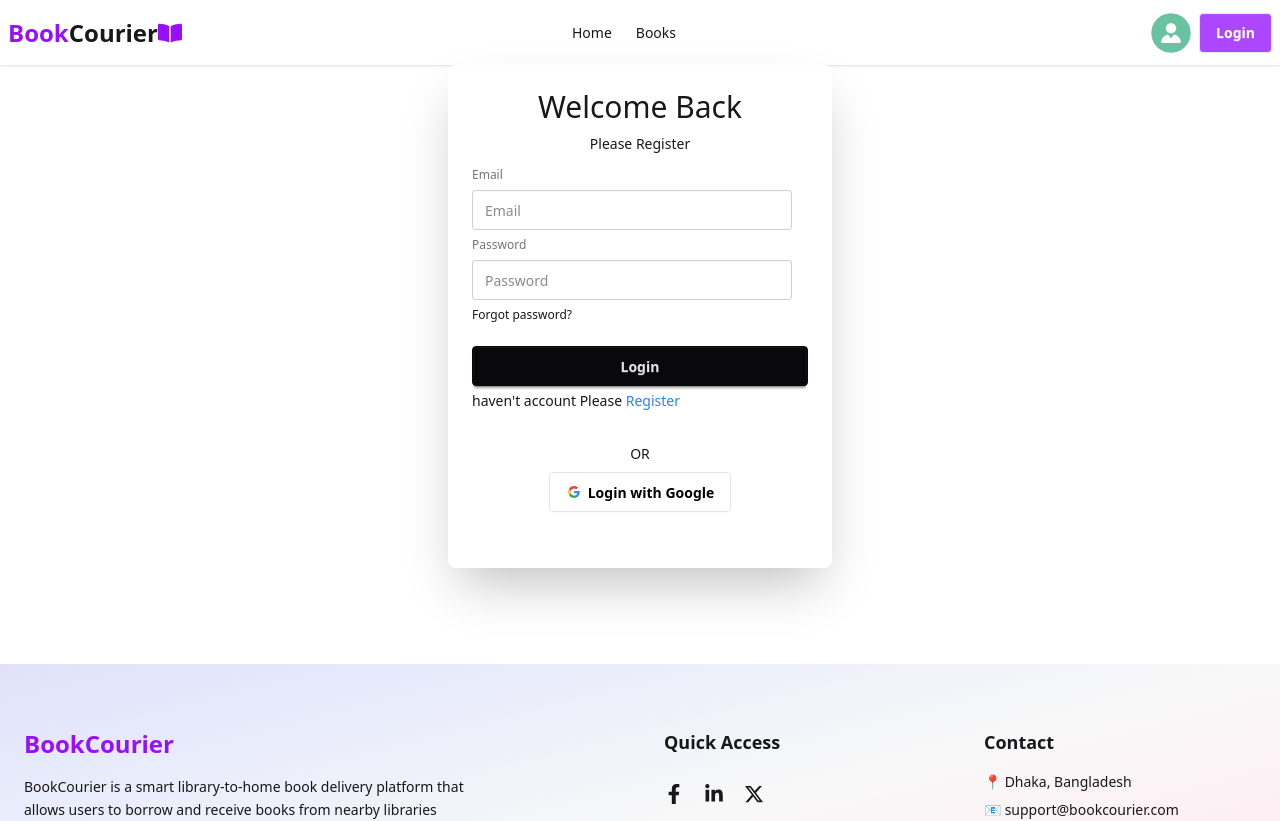
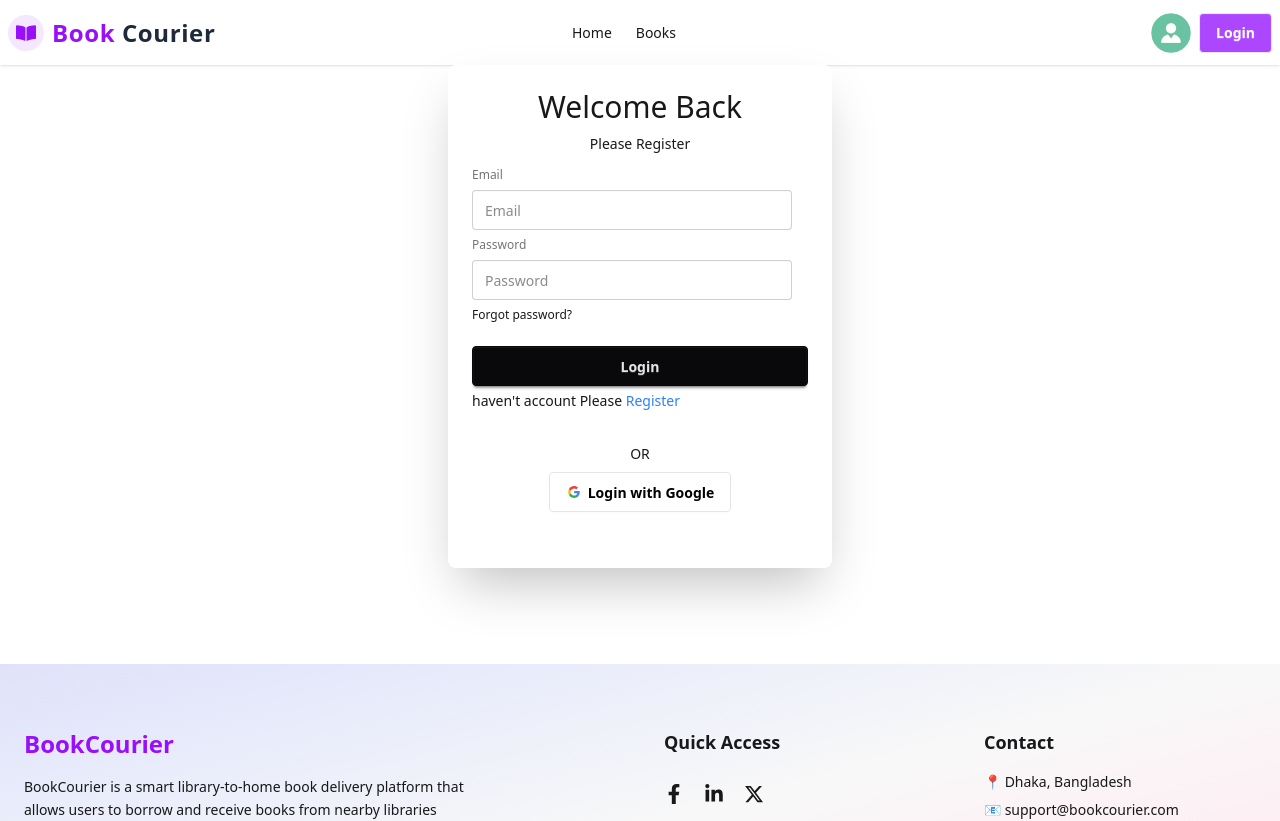
Before and after one commit to saifur-sagor/Assignment-11-Client-Side, a React (Vite) app: page /login in a window 1280 px wide. Shown: the top 821 px of the page. Built offline with nearby package versions, Linux system fonts and the light colour scheme; no server answers.

Commit message:
error page

```diff
--- /dev/null
+++ b/src/Components/ErrorPage.jsx
@@ -0,0 +1,23 @@
+import React from "react";
+import { Link } from "react-router";
+import { FaHome } from "react-icons/fa";
+
+const ErrorPage = () => {
+  return (
+    <div className="min-h-screen flex items-center justify-center bg-gradient-to-br from-[#1e1b4b] via-[#4c1d95] to-[#be185d] px-4">
+      <div className="text-center text-white">
+        <h1 className="text-8xl font-extrabold">404</h1>
+        <p className="mt-4 text-xl">Oops! This route does not exist.</p>
+
+        <Link
+          to="/"
+          className="inline-block mt-8 px-6 py-3 rounded-full bg-white text-purple-700 font-semibold hover:bg-purple-100"
+        >
+          Go Home
+        </Link>
+      </div>
+    </div>
+  );
+};
+
+export default ErrorPage;
--- a/src/Components/Layout/Dashboard.jsx
+++ b/src/Components/Layout/Dashboard.jsx
@@ -3,6 +3,7 @@ import { FaBookOpen, FaShoppingCart } from "react-icons/fa";
 import { MdHomeFilled } from "react-icons/md";
 import { BiSolidBookAdd } from "react-icons/bi";
 import { Link, Outlet } from "react-router";
+import Logo from "../Logo";
 
 const Dashboard = () => {
   return (
@@ -32,10 +33,7 @@ const Dashboard = () => {
               <path d="M14 10l2 2l-2 2"></path>
             </svg>
           </label>
-          <div className=" flex justify-center items-center px-4 text-2xl font-bold">
-            <span className="text-purple-600">Book </span>Courier
-            <FaBookOpen className="text-purple-600"></FaBookOpen>
-          </div>
+          <Logo></Logo>
         </nav>
         {/* Page content here */}
         <div className="p-4">
--- /dev/null
+++ b/src/Components/Logo.jsx
@@ -0,0 +1,22 @@
+import React from "react";
+import { Link } from "react-router";
+import { FaBookOpen } from "react-icons/fa";
+
+const Logo = () => {
+  return (
+    <Link to="/" className="flex items-center gap-2 group">
+      {/* Icon */}
+      <div className="p-2 rounded-full bg-purple-100 group-hover:bg-purple-200 transition">
+        <FaBookOpen className="text-purple-600 text-xl" />
+      </div>
+
+      {/* Text */}
+      <h1 className="text-2xl font-extrabold tracking-wide">
+        <span className="text-purple-600">Book</span>{" "}
+        <span className="text-gray-800">Courier</span>
+      </h1>
+    </Link>
+  );
+};
+
+export default Logo;
--- a/src/Components/Routes/Routes.jsx
+++ b/src/Components/Routes/Routes.jsx
@@ -10,11 +10,13 @@ import AddBook from "../Pages/Dashboard/AddBook";
 import AllBooks from "../AllBooks";
 import BookDetails from "../BookDetails";
 import MyOrders from "../Pages/Dashboard/MyOrders";
+import ErrorPage from "../ErrorPage";
 
 export const routes = createBrowserRouter([
   {
     path: "/",
     Component: MainLayout,
+    errorElement: <ErrorPage></ErrorPage>,
     children: [
       {
         index: true,
--- a/src/Components/Shared/Navbar.jsx
+++ b/src/Components/Shared/Navbar.jsx
@@ -4,6 +4,7 @@ import { Link, useLocation, useNavigate } from "react-router";
 import UseAuth from "../Hooks/useAuth";
 import Swal from "sweetalert2";
 import defaultUser from "../../assets/UserImage.png";
+import Logo from "../Logo";
 
 const Navbar = () => {
   const navigate = useNavigate();
@@ -65,14 +66,7 @@ const Navbar = () => {
             )}
           </ul>
         </div>
-        <Link
-          to="/"
-          className="flex items-center justify-center text-2xl font-bold"
-        >
-          <span className="text-2xl font-bold text-purple-600">Book </span>{" "}
-          Courier <FaBookOpen className="text-purple-600 text-2xl" />
-        </Link>
-        <Link to="/"></Link>
+        <Logo></Logo>
       </div>
       <div className="navbar-center hidden lg:flex">
         <ul className="menu menu-horizontal px-1">
```
